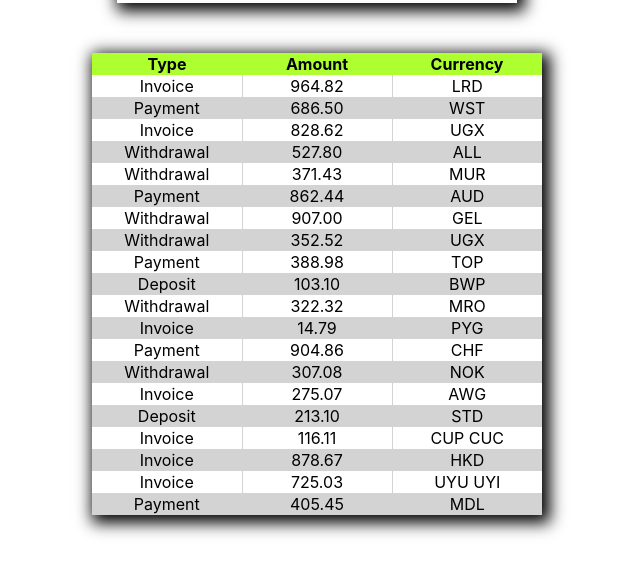
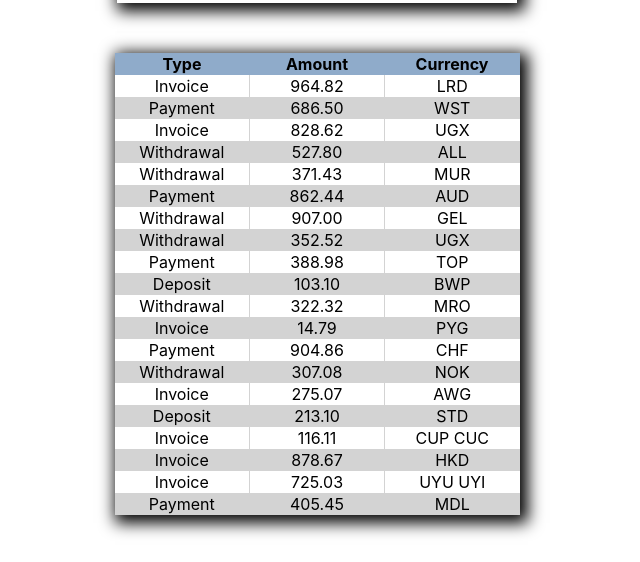
Before and after one commit to AndreyMachula/goit-react-hw-01-components, a React (Create React App) app: page / in a window 1280 px wide. Shown: the part 1221-1783 px from the top of the page, without its empty margins (323-963 px from the left). Built offline with nearby package versions, Linux system fonts and the light colour scheme; the HTML template or start-up script is replaced by a standard one.

Commit message:
Update styles.module.css

```diff
--- a/src/components/TransactionHistory/styles.module.css
+++ b/src/components/TransactionHistory/styles.module.css
@@ -1,7 +1,7 @@
 table {
   margin-top: 50px;
   margin-bottom: 50px;
-  background-color: greenyellow;
+  background-color: rgb(143, 171, 202);
   border-spacing: 1px;
   border-collapse: collapse;
   box-shadow: 4px 4px 15px 4px black;
@@ -16,7 +16,7 @@ table {
 }
 
 td {
-  width: 150px;
+  width: 135px;
   text-align: center;
   text-transform: capitalize;
 }
```
